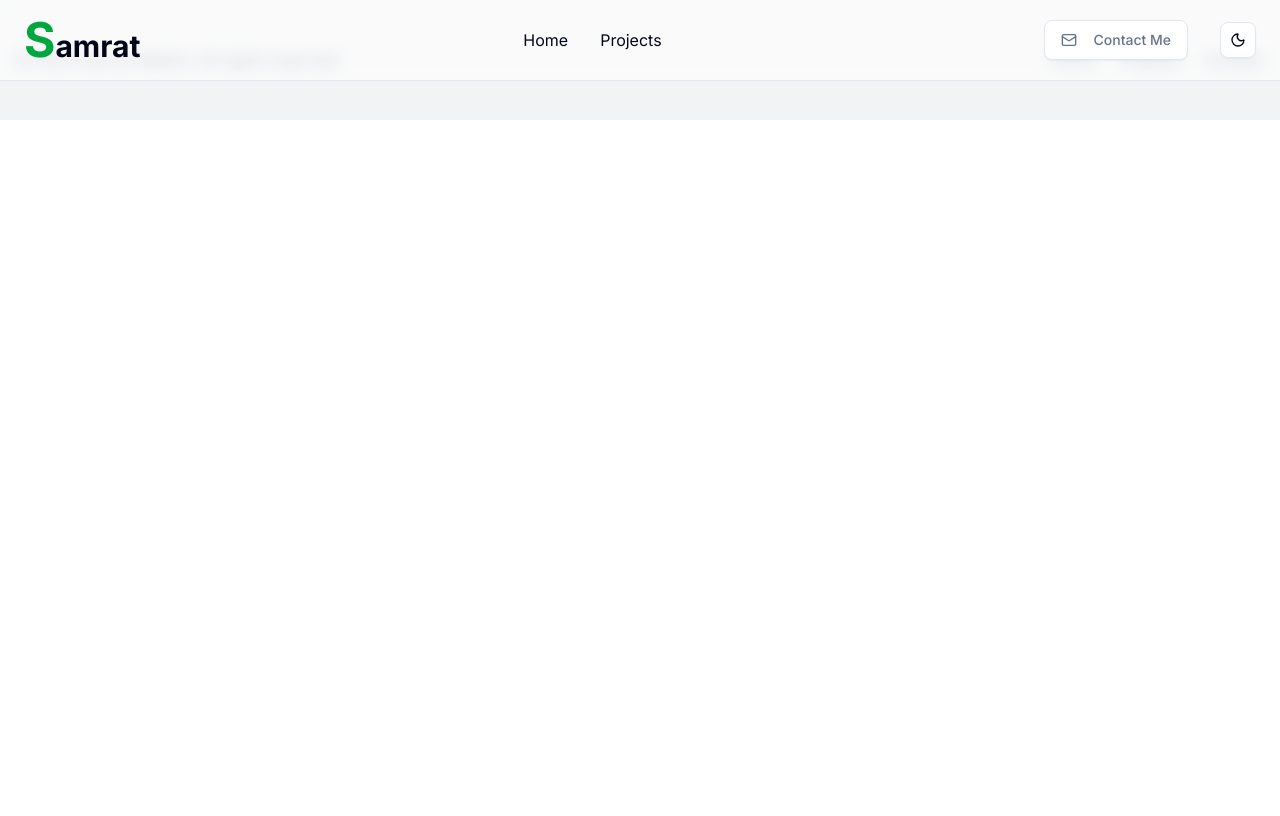
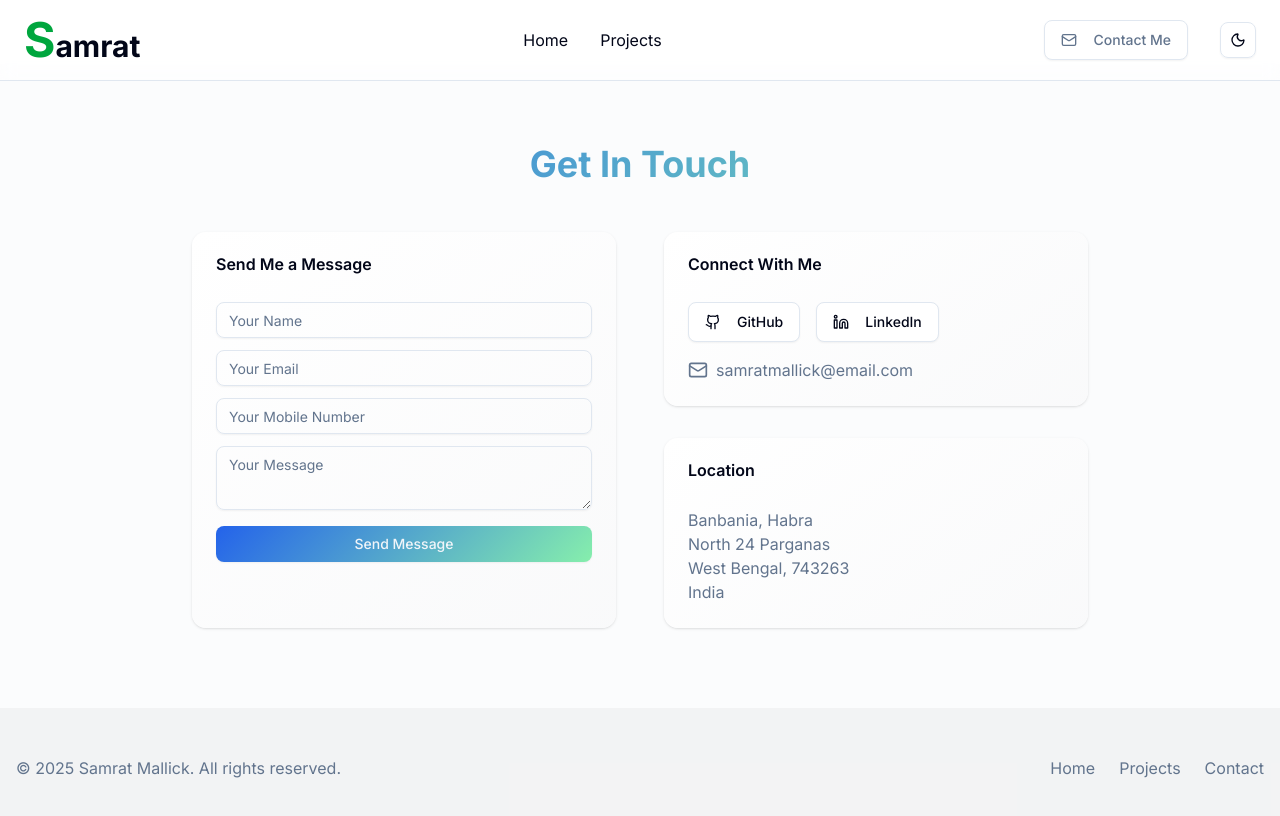
Before and after one commit to coderSamrat/Fullstack-Portfolio, a React (Vite) app in the folder frontend/: page /portfolio/contact in a window 1280 px wide. Shown: the top 816 px of the page. Built offline with nearby package versions, Linux system fonts and the light colour scheme.

Commit message:
feat: add contact form component and integrate it into the contact page

```diff
--- /dev/null
+++ b/frontend/src/components/common/form.jsx
@@ -0,0 +1,83 @@
+import React from 'react';
+import { Button } from '../ui/button';
+import { Input } from '../ui/input';
+import { Textarea } from '../ui/textarea';
+
+const types = {
+      Input: 'input',
+      Textarea: 'textarea'
+};
+
+const CommonForm = ({
+      formControls,
+      formData,
+      setFormData,
+      onSubmit,
+      buttonText
+}) => {
+
+      const renderInputsByComponentsType = (getControlItems) => {
+            const value = formData[getControlItems.name] ?? '';
+            const commonProps = {
+                  name: getControlItems.name,
+                  placeholder: getControlItems.placeholder,
+                  id: getControlItems.name,
+                  value: value,
+                  onChange: (e) =>
+                        setFormData({
+                              ...formData,
+                              [getControlItems.name]: e.target.value,
+                        }),
+            };
+            switch (getControlItems.componentType) {
+                  case types.Input:
+                        return (
+                              <Input
+                                    {...commonProps}
+                                    type={getControlItems.type}
+                                    min={getControlItems.type === 'number' ? 0 : undefined}
+                                    max={getControlItems.type === 'number' ? 9999999999 : undefined}
+                                    className={`${getControlItems.type === 'number' ? 'hide-number-arrows' : ''}`}
+                              />
+                        );
+                  case types.Textarea:
+                        return (
+                              <Textarea
+                                    {...commonProps}
+                                    rows={getControlItems.rows || 3}
+                              />
+                        );
+                  default:
+                        return (
+                              <Input
+                                    {...commonProps}
+                                    type={getControlItems.type || 'text'}
+                              />
+                        );
+            }
+      };
+
+      return (
+            <form onSubmit={onSubmit} className='space-y-4'>
+                  <div className='flex flex-col gap-3'>
+                        {
+                              formControls.map((controlItems) => (
+                                    <div
+                                          key={controlItems.name}
+                                          className='grid w-full gap-1.5'
+                                    >
+                                          {
+                                                renderInputsByComponentsType(controlItems)
+                                          }
+                                    </div>
+                              ))
+                        }
+                  </div>
+                  <Button type="submit" className="w-full hero-gradient text-muted hover:opacity-90">
+                        {buttonText || 'Submit'}
+                  </Button>
+            </form>
+      );
+};
+
+export default CommonForm;
--- a/frontend/src/components/user-view/header.jsx
+++ b/frontend/src/components/user-view/header.jsx
@@ -2,7 +2,7 @@ import React, { useEffect, useState } from 'react';
 import { useMobile } from '../common/useMobileHook';
 import { Mail, Menu, X } from 'lucide-react';
 import { ThemeToggle } from './theme-toggle';
-import { Link, NavLink } from 'react-router-dom';
+import { Link, NavLink, useNavigate } from 'react-router-dom';
 import { navigationMenu } from '@/config/menu';
 import { Button } from '../ui/button';
 
@@ -13,8 +13,16 @@ const Header = () => {
       const [showMenu, setShowMenu] = useState(false);
       const [isClosing, setIsClosing] = useState(false);
       const isMobile = useMobile();
+      const navigate = useNavigate();
 
       const ANIMATION_DURATION = 600;
+
+      const handleNavigateToContact = () => {
+            navigate('/portfolio/contact');
+            if (isMobile && isMenuOpen) {
+                  toggleMenu();
+            }
+      };
 
       const toggleMenu = () => {
             if (isMenuOpen) {
@@ -94,6 +102,7 @@ const Header = () => {
                                                       variant="outline"
                                                       size="lg"
                                                       className="hover:bg-primary/60 text-muted-foreground hover:text-white transition-colors duration-300 ease-out"
+                                                      onClick={handleNavigateToContact}
                                                 >
                                                       <Mail className="w-5 h-5 mr-2" />
                                                       Contact Me
@@ -128,6 +137,7 @@ const Header = () => {
                                           </div>
                                           <div className='flex items-center justify-center my-4'>
                                                 <Button
+                                                      onClick={handleNavigateToContact}
                                                       variant="outline"
                                                       size="lg"
                                                       className="hover:bg-primary/60 text-muted-foreground hover:text-white transition-colors duration-300 ease-out"
--- a/frontend/src/components/user-view/hero.jsx
+++ b/frontend/src/components/user-view/hero.jsx
@@ -4,7 +4,6 @@ import { Button } from '../ui/button';
 import { Download, Mail } from 'lucide-react';
 
 const Hero = ({
-      scrollToSection,
       heroImage,
       profileImage,
       skillTexts
@@ -45,8 +44,7 @@ const Hero = ({
                                     <Button
                                           variant="outline"
                                           size="lg"
-                                          onClick={() => scrollToSection("contact")}
-                                          className="hover:bg-primary hover:text-muted transition-colors duration-300 ease-out"
+                                          className="hover:bg-primary/60 text-muted-foreground hover:text-white transition-colors duration-300 ease-out"
                                     >
                                           <Mail className="w-5 h-5 mr-2" />
                                           Contact Me
--- /dev/null
+++ b/frontend/src/config/allFormIndex.js
@@ -0,0 +1,26 @@
+export const contactFormIndex = [
+      {
+            name: 'name',
+            type: 'text',
+            placeholder: 'Your Name',
+            componentType: 'input',
+      },
+      {
+            name: 'email',
+            type: 'email',
+            placeholder: 'Your Email',
+            componentType: 'input',
+      },
+      {
+            name: 'mobile',
+            type: 'number',
+            placeholder: 'Your Mobile Number',
+            componentType: 'input',
+      },
+      {
+            name: 'message',
+            placeholder: 'Your Message',
+            componentType: 'textarea',
+            rows: 5,
+      }
+];
--- a/frontend/src/index.css
+++ b/frontend/src/index.css
@@ -162,6 +162,16 @@
             background: transparent;
       }
 
+      .hide-number-arrows::-webkit-outer-spin-button,
+      .hide-number-arrows::-webkit-inner-spin-button {
+            -webkit-appearance: none;
+            margin: 0;
+      }
+
+      .hide-number-arrows {
+            -moz-appearance: textfield;
+      }
+
       .text-gradient {
             background: var(--text-gradient);
             background-clip: text;
@@ -236,6 +246,7 @@
                   opacity: 1;
                   transform: translateY(0);
             }
+
             to {
                   opacity: 0;
                   transform: translateY(-30px);
--- a/frontend/src/pages/client-view/contact.jsx
+++ b/frontend/src/pages/client-view/contact.jsx
@@ -1,11 +1,85 @@
-import React from 'react';
+import CommonForm from '@/components/common/form';
+import { Button } from '@/components/ui/button';
+import { Card, CardContent, CardHeader, CardTitle } from '@/components/ui/card';
+import { contactFormIndex } from '@/config/allFormIndex';
+import { Github, Linkedin, Mail } from 'lucide-react';
+import React, { useState } from 'react';
 
+const intialFormData = {
+      name: '',
+      email: '',
+      mobile: '',
+      message: '',
+}
 const MyContact = () => {
-  return (
-    <div>
+      const [formData, setFormData] = useState(intialFormData);
+      const handleSubmit = (e) => {
+            e.preventDefault();
+            console.log('Form submitted with data:', formData);
+      };
+      return (
+            <section id="contact" className="py-20 bg-muted/30 mt-16">
+                  <div className="container mx-auto md:px-4">
+                        <h2 className="text-4xl font-bold text-center mb-12 text-gradient">Get In Touch</h2>
+                        <div className="max-w-4xl mx-auto grid md:grid-cols-2 gap-12">
+                              {/* Contact Form */}
+                              <Card className="hover-lift card-gradient border-0 tech-glow">
+                                    <CardHeader>
+                                          <CardTitle>Send Me a Message</CardTitle>
+                                    </CardHeader>
+                                    <CardContent>
+                                          <CommonForm
+                                                formControls={contactFormIndex}
+                                                formData={formData}
+                                                setFormData={setFormData}
+                                                onSubmit={handleSubmit}
+                                                buttonText="Send Message"
+                                          />
+                                    </CardContent>
+                              </Card>
 
-    </div>
-  );
+                              {/* Contact Info */}
+                              <div className="space-y-8">
+                                    <Card className="hover-lift card-gradient border-0 tech-glow">
+                                          <CardHeader>
+                                                <CardTitle>Connect With Me</CardTitle>
+                                          </CardHeader>
+                                          <CardContent className="space-y-4">
+                                                <div className="flex items-center flex-wrap space-x-4">
+                                                      <Button variant="outline" size="lg" className="hover:bg-primary hover:text-muted transition-colors duration-300 ease-out">
+                                                            <Github className="w-5 h-5 mr-2" />
+                                                            GitHub
+                                                      </Button>
+                                                      <Button variant="outline" size="lg" className="hover:bg-primary hover:text-muted transition-colors duration-300 ease-out">
+                                                            <Linkedin className="w-5 h-5 mr-2" />
+                                                            LinkedIn
+                                                      </Button>
+                                                </div>
+                                                <div className="flex items-center space-x-2 text-muted-foreground">
+                                                      <Mail className="w-5 h-5" />
+                                                      <span>samratmallick@email.com</span>
+                                                </div>
+                                          </CardContent>
+                                    </Card>
+
+                                    <Card className="hover-lift card-gradient border-0 tech-glow">
+                                          <CardHeader>
+                                                <CardTitle>Location</CardTitle>
+                                          </CardHeader>
+                                          <CardContent>
+                                                <p className="text-muted-foreground">
+                                                      Banbania, Habra<br />
+                                                      North 24 Parganas<br />
+                                                      West Bengal, 743263<br />
+                                                      India
+                                                </p>
+                                          </CardContent>
+                                    </Card>
+                              </div>
+                        </div>
+                  </div>
+            </section>
+      );
 }
 
 export default MyContact;
--- a/frontend/src/pages/client-view/portfolio.jsx
+++ b/frontend/src/pages/client-view/portfolio.jsx
@@ -195,12 +195,6 @@ const MyPortfolio = () => {
                               </div>
                         </div>
                   </section> */}
-
-                  {/* Contact Section */}
-                  {/* <MyContact formData={formData} setFormData={setFormData} handleSubmit={handleSubmit} />  */}
-
-                  {/* Footer */}
-                  {/* <Footer scrollToSection={scrollToSection} /> */}
             </div>
       );
 };
```
